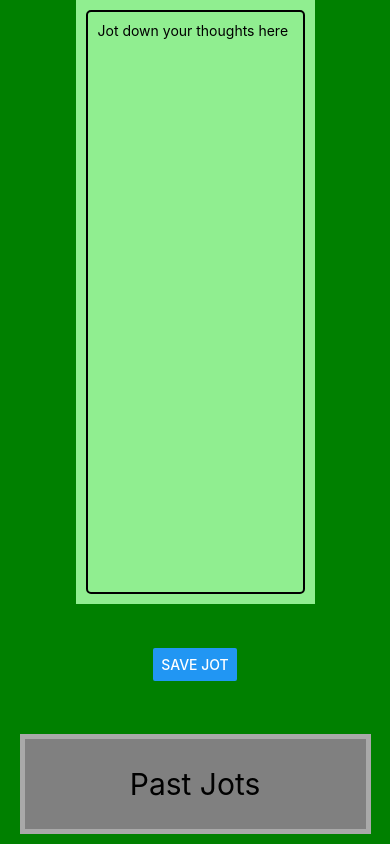
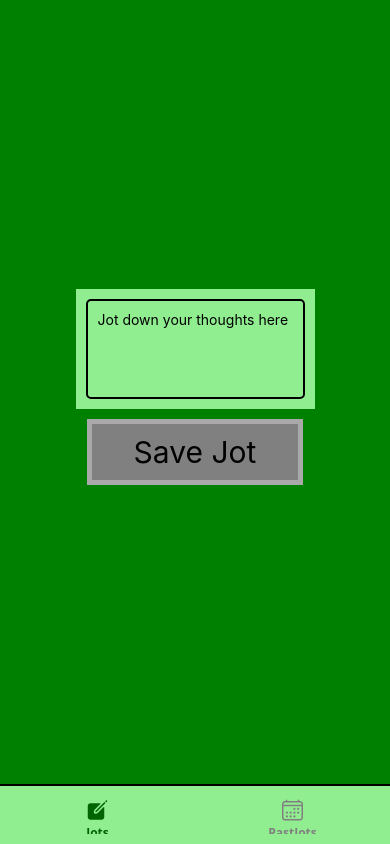
Before and after one commit to AkhilY2027/Jot, a React Native app: screen /Jots in a window 390 px wide. Before the commit this address had no page. Built offline with nearby package versions, Linux system fonts and the light colour scheme.

Commit message:
Made the app look functional (Still want - notiifications + make it pretty)

```diff
--- a/App.js
+++ b/App.js
@@ -1,36 +1,65 @@
 import { NavigationContainer } from '@react-navigation/native';
-import { createNativeStackNavigator } from '@react-navigation/native-stack'; // Can also do createStackNavigator - more customizable, but more complex + performance-heavy
+// import { createNativeStackNavigator } from '@react-navigation/native-stack'; // Can also do createStackNavigator - more customizable, but more complex + performance-heavy
+import { createBottomTabNavigator } from '@react-navigation/bottom-tabs';
 import JotScreen from './screens/JotScreen';
 import PastJotsScreen from './screens/PastJotsScreen';
+import { Ionicons } from '@expo/vector-icons';
 
-const Stack = createNativeStackNavigator();
+// const Stack = createNativeStackNavigator();
+
+const Tab = createBottomTabNavigator();
 
 export default function App() {
 
   return (
 	<NavigationContainer>
-		{/* Rest of app code */}
-		<Stack.Navigator
-			initialRouteName='JotScreen'
+		<Tab.Navigator
+			initialRouteName='Jots'
 			screenOptions={{
 				headerShown: false,
+				tabBarStyle: {
+					backgroundColor: 'lightgreen',
+					borderTopWidth: 2,
+					borderTopColor: 'black',
+					paddingBottom: 5,
+					paddingTop: 5,
+					height: 60,
+					shadowColor: 'black',
+				},
+				tabBarActiveTintColor: 'darkgreen',
+				tabBarInactiveTintColor: 'gray',
+				tabBarLabelStyle: {
+					fontSize: 12,
+					fontWeight: 'bold'
+				}
 			}}
+			backBehavior='initialRoute'
 		>
-			<Stack.Screen
-				name="JotScreen"
-				component={JotScreen}
-				// options= {{
-				// 	headerShown: false,
-				// }}
-			/>
-			<Stack.Screen
-				name="PastJotsScreen"
-				component={PastJotsScreen}
-				// options= {{
-				// 	headerShown: false,
-				// }}
-			/>
-		</Stack.Navigator>
+		<Tab.Screen
+			name="Jots"
+			component={JotScreen}
+			options={{
+			tabBarIcon: ({ focused, color, size }) => (
+				<Ionicons
+				name={focused ? 'create' : 'create-outline'}
+				size={24}
+				color={color}
+				/>
+			)}}
+		/>
+		<Tab.Screen
+			name="PastJots"
+			component={PastJotsScreen}
+			options={{
+			tabBarIcon: ({ focused, color, size }) => (
+				<Ionicons
+					name={focused ? 'calendar' : 'calendar-outline'}
+					size={24}
+					color={color}
+				/>
+			)}}
+		/>
+		</Tab.Navigator>
 	</NavigationContainer>
   );
 }
--- a/components/TransitionButton.js
+++ b/components/TransitionButton.js
@@ -1,10 +1,10 @@
 import { Pressable, StyleSheet, Text} from 'react-native';
 
-export default function TransitionButton({ text, onPress }) {
+export function MajorButton({ text, onPress, additionalStyling }) {
 	return (
 		<Pressable
 			onPress={onPress}
-			style={styles.transitionButtonContainer}
+			style={[styles.transitionButtonContainer, additionalStyling]}
 		>
 			<Text style={styles.buttonText}>{text}</Text>
 		</Pressable>
@@ -20,7 +20,10 @@ const styles = StyleSheet.create({
 		width: '100%',
 	},
 	transitionButtonContainer: {
-		height: 100,
+		maxHeight: 100,
+		// height: 100,
+		// flex: 0.25,
+		// flexShrink: 0.1,
 		width: '90%',
 		flexDirection: 'row',
 		borderWidth: 5,
--- a/package.json
+++ b/package.json
@@ -10,6 +10,8 @@
     "web": "expo start --web"
   },
   "dependencies": {
+    "@expo/vector-icons": "^14.0.4",
+    "@react-navigation/bottom-tabs": "^7.2.0",
     "@react-navigation/native": "^7.0.14",
     "@react-navigation/native-stack": "^7.2.0",
     "expo": "~52.0.25",
--- a/screens/JotScreen.js
+++ b/screens/JotScreen.js
@@ -8,7 +8,7 @@ import { StyleSheet,
 	TextInput,
 	FlatList,
 	Pressable} from 'react-native';
-import TransitionButton from '../components/TransitionButton';
+import { MajorButton } from '../components/TransitionButton';
 import { useState, useEffect } from 'react';
 // import * as RNFS from 'react-native-fs';
 import * as FileSystem from 'expo-file-system';
@@ -18,6 +18,10 @@ export default function JotScreen( { navigation } ) {
 
 	const saveJot = async () => {
 		try {
+			if (writeJot === '') {
+				console.log('No jot to save');
+				return;
+			}
 			const today = new Date().toISOString().split('T');
 			const path = `${FileSystem.documentDirectory}jots.json`;
 			// console.log(path);
@@ -56,8 +60,9 @@ export default function JotScreen( { navigation } ) {
 
   return (
 	<SafeAreaView style={styles.container}>
+	  <KeyboardAvoidingView style={{ alignItems: 'center', justifyContent: 'center' }} behavior="padding">
 		<StatusBar style="auto" />
-	  <KeyboardAvoidingView style={styles.textBoxContainer}>
+		<View style={styles.textBoxContainer}>
 			{/* Here, add a huge text box that takes up the screen */}
 			<TextInput
 				style={styles.textBox}
@@ -66,22 +71,14 @@ export default function JotScreen( { navigation } ) {
 				value={writeJot}
 				onChangeText={setWriteJot}
 			/>
-	  </KeyboardAvoidingView>
-	  <View style={styles.saveButtonContainer}>
-		{/* Here, add a button that says "Submit" */}
-		<Button
-		title="Save Jot"
+		</View>
+		<MajorButton
+			text="Save Jot"
 			onPress={() => {
 				saveJot();
 			}}
 		/>
-	  </View>
-	  <TransitionButton
-	  	text="Past Jots"
-		onPress={() => {
-			navigation.navigate('PastJotsScreen');
-		}}
-	  />
+	  </KeyboardAvoidingView>
 	</SafeAreaView>
   );
 }
@@ -120,7 +117,7 @@ const styles = StyleSheet.create({
 	color: 'black',
   },
   saveButtonContainer: {
-	height: 100,
+	maxHeight: 100,
 	alignItems: 'center',
 	justifyContent: 'center',
 	padding: 10,
--- a/screens/PastJotsScreen.js
+++ b/screens/PastJotsScreen.js
@@ -7,8 +7,9 @@ import { StyleSheet,
 	Button,
 	TextInput,
 	FlatList} from 'react-native';
-import TransitionButton from '../components/TransitionButton';
-import { useState, useEffect } from 'react';
+import { MajorButton } from '../components/TransitionButton';
+import { useState, useEffect, useCallback } from 'react';
+import { useFocusEffect } from '@react-navigation/native';
 // import * as RNFS from 'react-native-fs'; - Does not work with Expo
 import * as FileSystem from 'expo-file-system';
 
@@ -27,9 +28,15 @@ export default function PastJotsScreen( { navigation } ) {
 		}
 	  };
 
-	  useEffect(() => {
-		loadJots();
-	  }, []);
+	//   useEffect(() => {
+	// 	loadJots();
+	//   }, []);
+
+	useFocusEffect(
+		useCallback(() => {
+			loadJots();
+		}, [])
+	);
 
 	  const formatDate = (dateString) => {
 		const date = new Date(dateString);
@@ -62,9 +69,8 @@ export default function PastJotsScreen( { navigation } ) {
 	<SafeAreaView style={styles.container}>
 	  <StatusBar style="auto" />
 	  {/* Create a button to delete all jots */}
-	  <View style={styles.buttonContainer}>
-		<Button
-		title="Delete all Jots"
+	  <MajorButton
+		text="Delete all Jots"
 		onPress={async () => {
 			try {
 				const path = `${FileSystem.documentDirectory}jots.json`;
@@ -76,8 +82,13 @@ export default function PastJotsScreen( { navigation } ) {
 				console.log('Jots have already been deleted');
 			}
 		}}
-		/>
-	  </View>
+		additionalStyling={{
+			backgroundColor: 'red',
+			borderColor: 'darkred',
+			fontWeight: 'bold',
+			marginTop: 0,
+		}}
+	/>
 	  <View style={styles.scollingViewContainer}>
 		<FlatList
 			data={jots}
@@ -91,12 +102,12 @@ export default function PastJotsScreen( { navigation } ) {
 			keyExtractor={(item) => item.id}
 		/>
 	  </View>
-	  <TransitionButton
+	  {/* <TransitionButton
 	  	text="Jot!"
 		onPress={() => {
 			navigation.navigate('JotScreen');
 		}}
-	  />
+	  /> */}
 	</SafeAreaView>
   );
 }
@@ -107,7 +118,7 @@ const styles = StyleSheet.create({
 	backgroundColor: 'green',
 	alignItems: 'center',
 	justifyContent: 'center',
-	paddingTop: StatusBar.currentHeight,
+	paddingTop: StatusBar.currentHeight / 2,
   },
   scollingViewContainer: {
 	paddingHorizontal: 16,
```
Also changed, not shown: components/colors.js (added, +10 -0 lines), 1 other file (tests, documents, lock files or other folders). Lines whose indentation alone changed are shown as unchanged.
